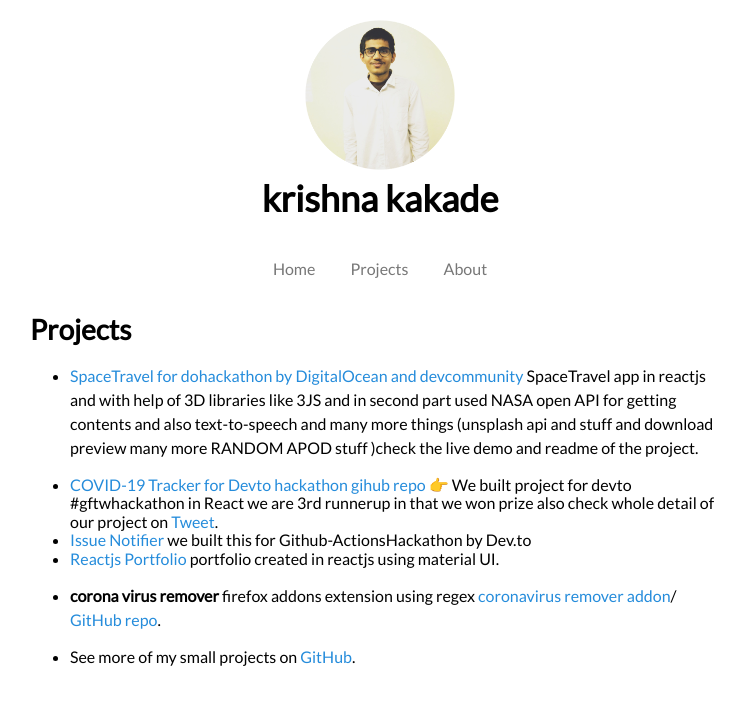
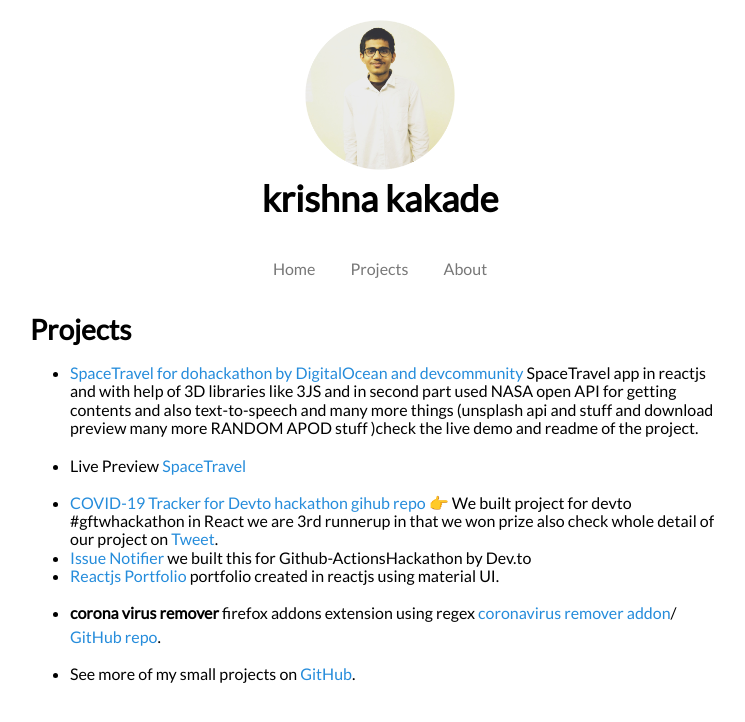
Before and after one commit to krishnadevz/krishnadevz.github.io, a Jekyll site: the page built from projects.md, in a window 1280 px wide. Shown: the top 722 px of the page, without its empty margins (260-1005 px from the left). Built offline with Jekyll 4.4.1, drawn with Linux system fonts in a browser that asks for light colours; nearby versions of some CDN libraries; our own code applies the rules of GitHub Pages for plain Markdown files.

Commit message:
updates project section

```diff
--- a/projects.md
+++ b/projects.md
@@ -5,6 +5,7 @@
 # Projects
 
 * [SpaceTravel for dohackathon by DigitalOcean and devcommunity](https://github.com/krishnadevz/SpaceTravel) SpaceTravel app in reactjs and with help of 3D libraries like 3JS and in second part used NASA open API for getting contents and also text-to-speech and many more things (unsplash api and stuff and download preview many more RANDOM APOD stuff )check the live demo and readme of the project.
+* Live Preview [SpaceTravel](https://space-travel-mauve.vercel.app/)
 
 * [COVID-19 Tracker for Devto hackathon gihub repo 👉](https://github.com/itshally/wb-covid19) We
 built project for devto #gftwhackathon in React we are 3rd runnerup in that we won prize also check whole detail of our project on [Tweet](https://twitter.com/krishnadevz/status/1276340062788214785).
```
